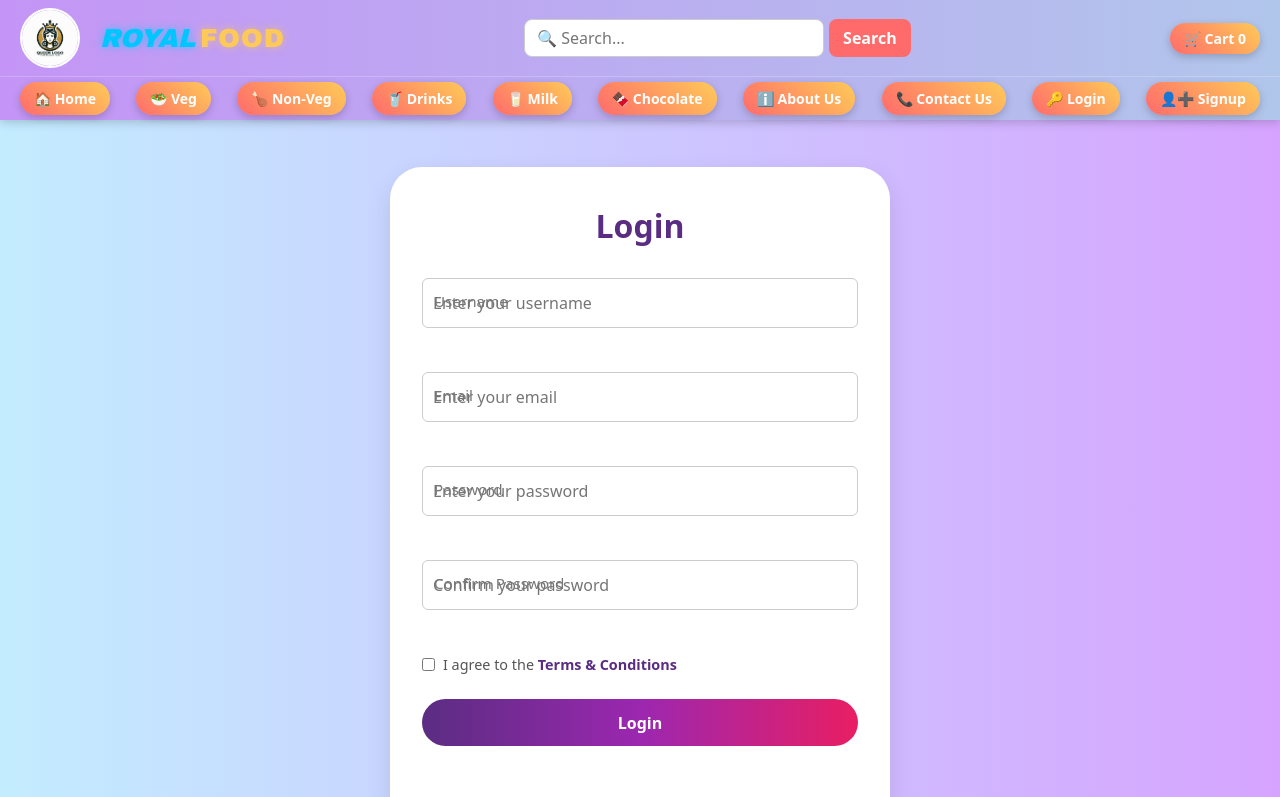
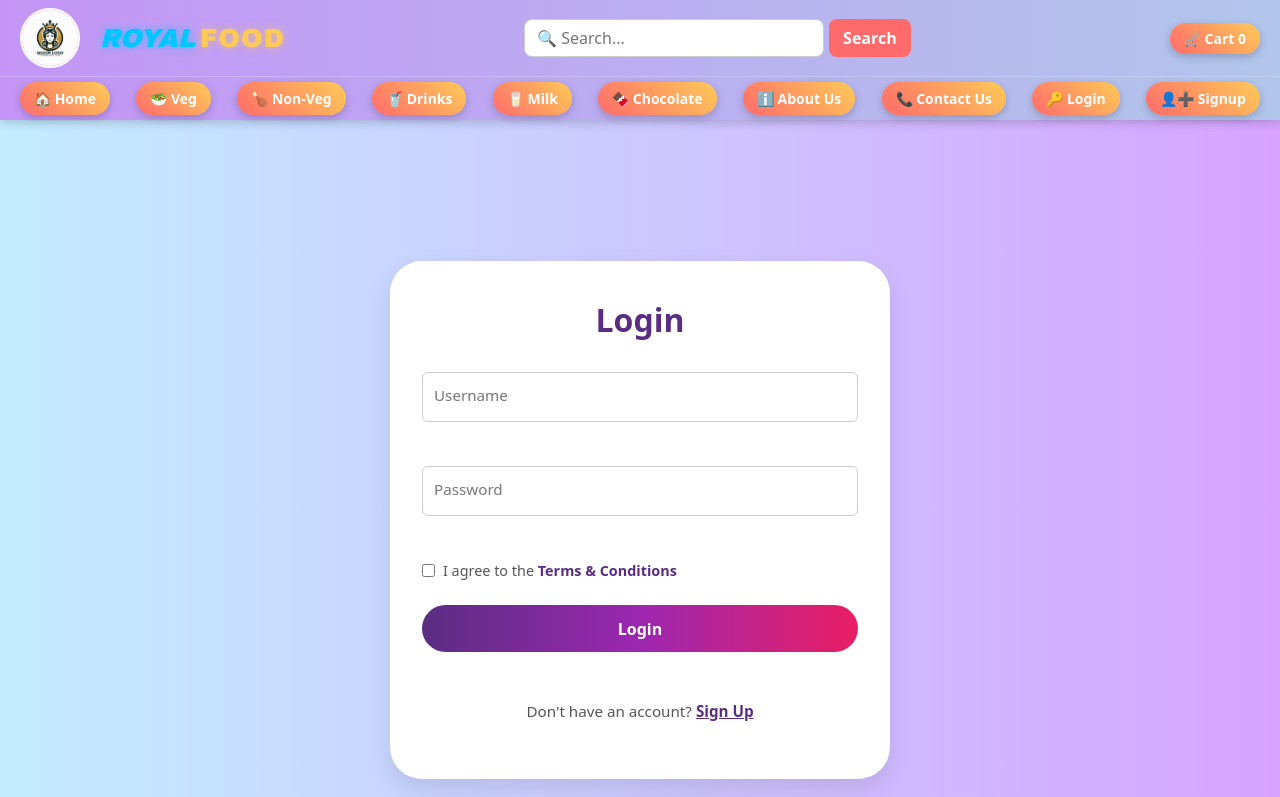
Before and after one commit to Anuradha930/Reactprojecct, a React (Vite) app: page /login in a window 1280 px wide. Shown: the top 797 px of the page. Built offline with nearby package versions, Linux system fonts and the light colour scheme.

Commit message:
second commit

```diff
--- a/src/Cart.jsx
+++ b/src/Cart.jsx
@@ -44,6 +44,7 @@
 
 function Cart() {
   const cartItems = useSelector((state) => state.cart || []);
+  const auth = useSelector((state) => state.auth); // ✅ Auth state
   const dispatch = useDispatch();
   const navigate = useNavigate();
 
@@ -159,7 +160,13 @@
         .then(() => {
           safeToast("email-sent", "success", "📧 Order details sent!", { autoClose: 2000 });
           handleCompletePurchase();
-          navigate("/signup");
+
+          // ✅ Redirect based on authentication
+          if (auth.isAuthenticated) {
+            navigate("/orders"); // already signed up, go to orders
+          } else {
+            navigate("/signup"); // not signed up, go to signup
+          }
         })
         .catch((error) => {
           safeToast("email-failed", "error", "❌ Email failed!", { autoClose: 2500 });
--- a/src/Login.css
+++ b/src/Login.css
@@ -1,141 +1,133 @@
-/* Centered container */
-.login-container {
+/* Container */
+.signup-container {
   display: flex;
-  min-height: 100vh;
   justify-content: center;
   align-items: center;
-  background: linear-gradient(135deg, #f6d365, #fda085);
-  padding: 1rem;
-  transition: background 0.5s ease;
-}
-
-.login-container:hover {
-  background: linear-gradient(135deg, #fda085, #f6d365);
+  height: 100vh;
+  background: #f2f2f2;
+  font-family: 'Arial', sans-serif;
 }
 
 /* Card */
-.login-card {
-  width: 100%;
-  max-width: 500px;
-  background-color: #fff;
-  border-radius: 2rem;
-  padding: 3rem 2.5rem;
-  box-shadow: 0 15px 30px rgba(0, 0, 0, 0.15);
-  transition: transform 0.3s ease, box-shadow 0.3s ease;
-}
-
-.login-card:hover {
-  transform: translateY(-5px);
-  box-shadow: 0 20px 40px rgba(0, 0, 0, 0.2);
+.signup-card {
+  background: #fff;
+  padding: 40px 30px;
+  border-radius: 10px;
+  box-shadow: 0 5px 20px rgba(0,0,0,0.1);
+  width: 400px;
+  max-width: 90%;
 }
 
 /* Title */
-.login-title {
-  font-size: 2.2rem;
-  font-weight: 800;
+.signup-title {
   text-align: center;
-  color: #e91e63;
-  margin-bottom: 2rem;
+  margin-bottom: 30px;
+  color: #333;
+  font-size: 28px;
 }
 
 /* Form */
-.login-form {
-  display: flex;
-  flex-direction: column;
-  gap: 1.5rem;
-}
-
-/* Form group */
-.form-group {
+.signup-form {
   display: flex;
   flex-direction: column;
 }
 
-.form-label {
-  font-weight: 600;
-  color: #333;
-  margin-bottom: 0.5rem; /* keeps label above input */
+/* Form Group */
+.form-group {
+  position: relative;
+  margin-bottom: 25px;
 }
 
+/* Inputs */
 .form-input {
-  padding: 0.75rem 1.2rem;
-  border: 1px solid #ccc;
-  border-radius: 1.2rem;
-  outline: none;
-  font-size: 1rem;
-  margin-top: 0.2rem; /* separates input from label */
-  transition: all 0.3s ease;
+  width: 100%;
+  padding: 12px 10px 12px 10px;
+  font-size: 16px;
+  border: none;
+  border-bottom: 2px solid #ccc;
+  background: transparent;
+  transition: border-color 0.3s;
 }
 
 .form-input:focus {
-  border-color: #e91e63;
-  box-shadow: 0 0 8px rgba(233, 30, 99, 0.3);
+  outline: none;
+  border-bottom-color: #3085d6;
 }
 
-/* Placeholder */
-.form-input::placeholder {
-  color: #999;
-  opacity: 1;
+/* Floating label */
+.form-label {
+  position: absolute;
+  top: 12px;
+  left: 10px;
+  color: #aaa;
+  font-size: 16px;
+  pointer-events: none;
+  transition: 0.2s ease all;
+}
+
+/* Move label up when input focused or has value */
+.form-input:focus ~ .form-label,
+.form-input:not(:placeholder-shown) ~ .form-label {
+  top: -8px;
+  font-size: 12px;
+  color: #3085d6;
 }
 
 /* Error messages */
 .error-msg {
-  color: #e74c3c;
-  background-color: #fdecea;
-  padding: 0.4rem 0.6rem;
-  border-radius: 0.5rem;
-  font-size: 0.85rem;
-  margin-top: 0.3rem;
+  color: #d33;
+  font-size: 12px;
+  margin-top: 5px;
 }
 
 /* Terms */
 .form-terms {
   display: flex;
   align-items: center;
-  gap: 0.5rem;
+  margin-bottom: 20px;
+}
+
+.form-terms input[type="checkbox"] {
+  margin-right: 10px;
 }
 
 .terms-label {
-  font-size: 0.9rem;
+  font-size: 14px;
   color: #555;
 }
 
 .terms-link {
-  color: #e91e63;
-  font-weight: 600;
+  color: #3085d6;
   cursor: pointer;
   text-decoration: underline;
 }
 
-/* Button */
-.login-btn {
-  background: linear-gradient(135deg, #e91e63, #9c27b0, #5a2d82);
+/* Submit Button */
+.signup-btn {
+  padding: 12px;
+  background-color: #3085d6;
   color: #fff;
-  padding: 0.75rem;
-  font-weight: 600;
   border: none;
-  border-radius: 1.5rem;
+  border-radius: 5px;
+  font-size: 16px;
   cursor: pointer;
-  font-size: 1rem;
-  transition: all 0.3s ease;
+  transition: background 0.3s;
 }
 
-.login-btn:hover {
-  transform: scale(1.05);
-  box-shadow: 0 8px 25px rgba(233, 30, 99, 0.4);
+.signup-btn:hover {
+  background-color: #2573c5;
 }
 
-/* Login link */
+/* Bottom text */
 .signup-login-text {
   text-align: center;
-  margin-top: 1.2rem;
-  font-size: 0.95rem;
+  margin-top: 15px;
+  font-size: 14px;
   color: #555;
 }
 
 .login-link {
-  color: #e91e63;
-  font-weight: 600;
+  color: #3085d6;
   cursor: pointer;
   text-decoration: underline;
 }
--- a/src/Login.jsx
+++ b/src/Login.jsx
@@ -1,7 +1,8 @@
+import React from "react";
 import { useForm } from "react-hook-form";
 import { useDispatch, useSelector } from "react-redux";
 import { login } from "./Store";
-import { useNavigate } from "react-router-dom";
+import { useNavigate, Link } from "react-router-dom";
 import Swal from "sweetalert2";
 import "./Signup.css"; // Reuse Signup CSS
 
@@ -10,11 +11,12 @@
   const dispatch = useDispatch();
   const navigate = useNavigate();
   const auth = useSelector((state) => state.auth);
-  const password = watch("password", "");
 
   const onSubmit = (data) => {
     dispatch(login({ username: data.username, password: data.password }));
 
+    // Wait for authentication update (async Redux)
+    setTimeout(() => {
       if (auth.isAuthenticated) {
         Swal.fire({
           icon: "success",
@@ -30,6 +32,7 @@
           confirmButtonColor: "#d33",
         });
       }
+    }, 500);
   };
 
   return (
@@ -41,59 +44,29 @@
 
           {/* Username */}
           <div className="form-group">
-            <label className="form-label">Username</label>
             <input
               type="text"
               {...register("username", { required: "Username is required" })}
+              placeholder=" "  // Required for floating label
               className="form-input"
-              placeholder="Enter your username"
             />
+            <label className="form-label">Username</label>
             {errors.username && <p className="error-msg">{errors.username.message}</p>}
-          </div>
-
-          {/* Email */}
-          <div className="form-group">
-            <label className="form-label">Email</label>
-            <input
-              type="email"
-              {...register("email", {
-                required: "Email is required",
-                pattern: { value: /^[^\s@]+@[^\s@]+\.[^\s@]+$/, message: "Invalid email address" }
-              })}
-              className="form-input"
-              placeholder="Enter your email"
-            />
-            {errors.email && <p className="error-msg">{errors.email.message}</p>}
           </div>
 
           {/* Password */}
           <div className="form-group">
-            <label className="form-label">Password</label>
             <input
               type="password"
               {...register("password", {
                 required: "Password is required",
                 minLength: { value: 6, message: "Password must be at least 6 characters" }
               })}
+              placeholder=" "
               className="form-input"
-              placeholder="Enter your password"
             />
+            <label className="form-label">Password</label>
             {errors.password && <p className="error-msg">{errors.password.message}</p>}
-          </div>
-
-          {/* Confirm Password */}
-          <div className="form-group">
-            <label className="form-label">Confirm Password</label>
-            <input
-              type="password"
-              {...register("confirmPassword", {
-                required: "Confirm password is required",
-                validate: value => value === password || "Passwords do not match"
-              })}
-              className="form-input"
-              placeholder="Confirm your password"
-            />
-            {errors.confirmPassword && <p className="error-msg">{errors.confirmPassword.message}</p>}
           </div>
 
           {/* Terms & Conditions */}
@@ -113,8 +86,9 @@
             Login
           </button>
 
+          {/* Navigation to Signup */}
           <p className="signup-login-text">
-            Don't have an account? <span className="login-link" onClick={() => navigate("/signup")}>Sign Up</span>
+            Don't have an account? <Link to="/signup" className="login-link">Sign Up</Link>
           </p>
         </form>
       </div>
```
Lines whose indentation alone changed are shown as unchanged.
